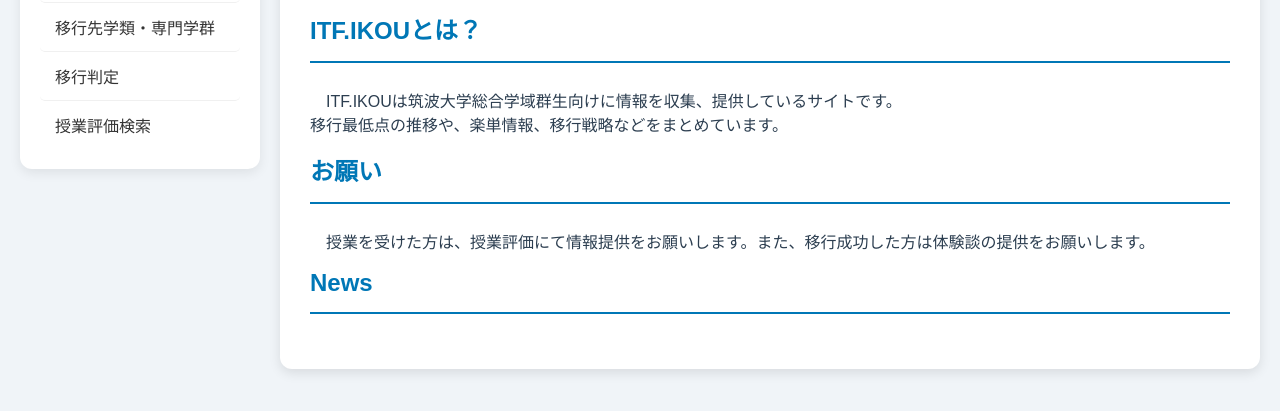
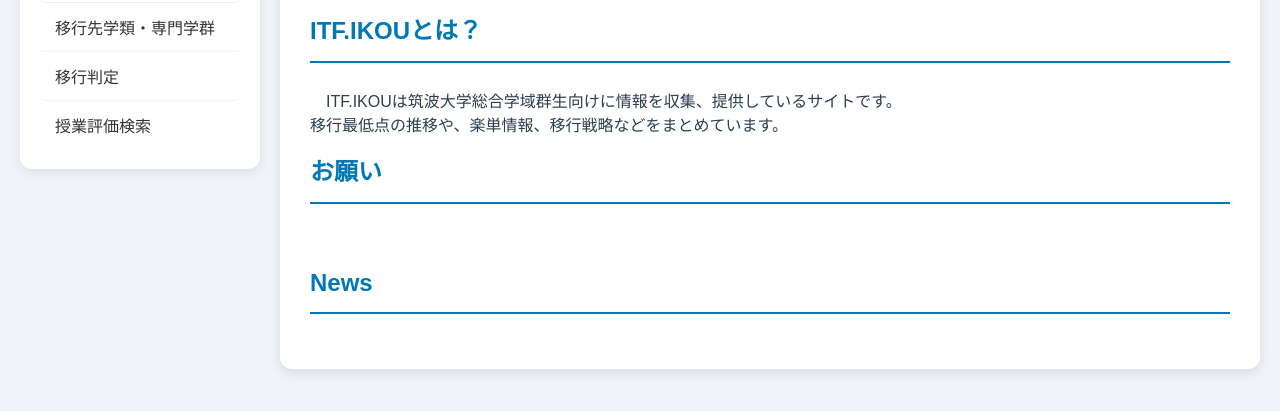
Before and after one commit to reon01621-univ/ITF.IKOU, a plain HTML site: page index.html in a window 1280 px wide. Shown: the part 243-654 px from the top of the page. Drawn offline with Linux system fonts and the light colour scheme; a script that the page names is missing.

Commit message:
Update index.html

```diff
--- a/index.html
+++ b/index.html
@@ -41,7 +41,7 @@
                 <br>移行最低点の推移や、楽単情報、移行戦略などをまとめています。
             </p>
             <h2>お願い</h2>
-            <p>　授業を受けた方は、授業評価にて情報提供をお願いします。また、移行成功した方は体験談の提供をお願いします。
+            <p>
             <h2>News</h2>
 
         </main>
```
